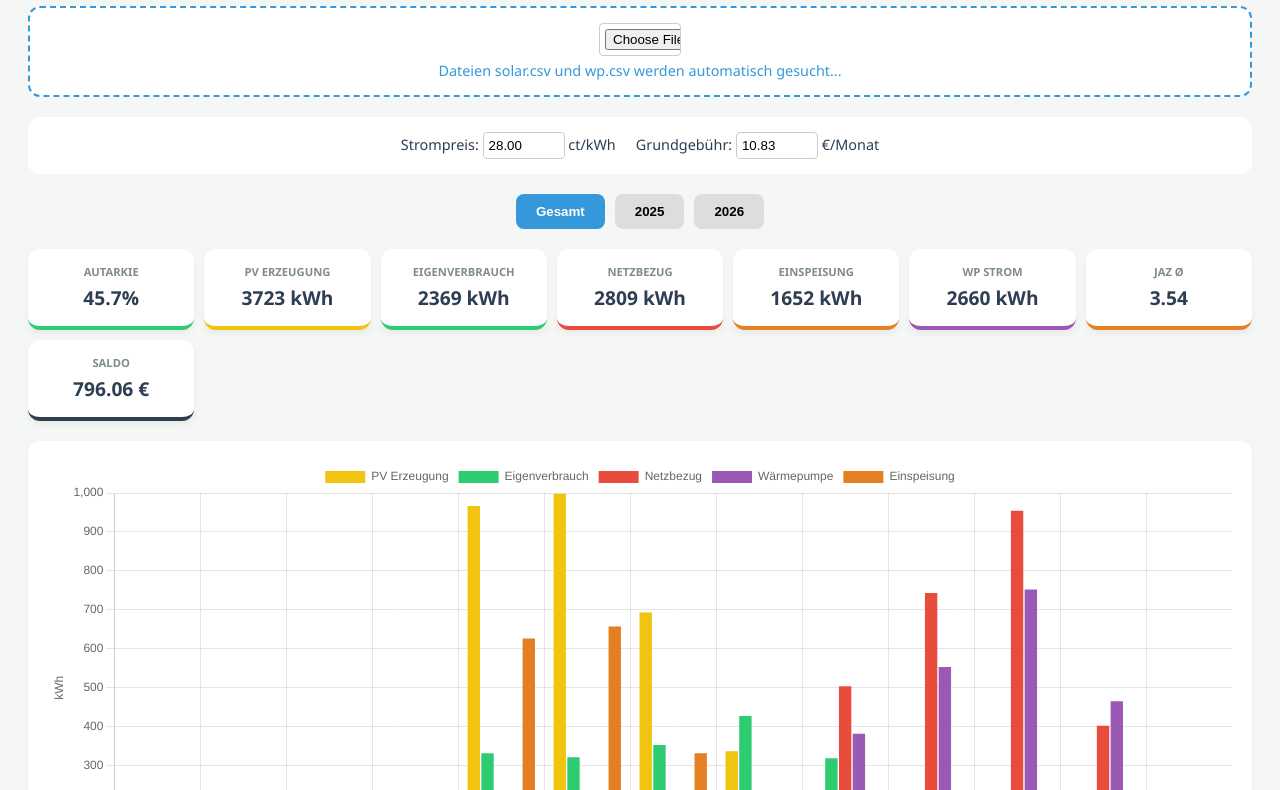
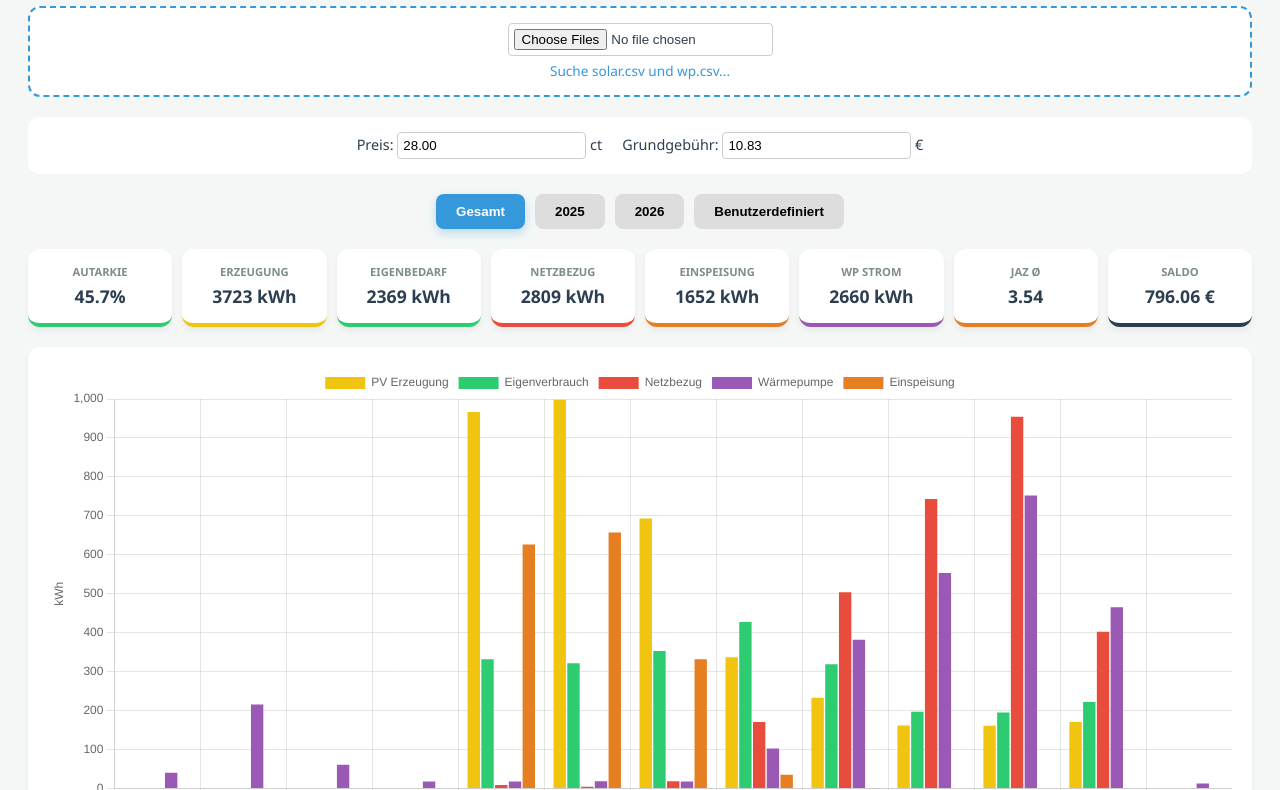
Before and after one commit to skoerner76-klara/energyboard, a plain HTML site: page index1.html in a window 1280 px wide. Shown: the part 108-898 px from the top of the page. Drawn offline with nearby package versions, Linux system fonts and the light colour scheme.

Commit message:
Update index1.html

```diff
--- a/index1.html
+++ b/index1.html
@@ -2,51 +2,65 @@
 <html lang="de">
 <head>
     <meta charset="UTF-8">
-    <title>Energie-Monitor Pro - Final</title>
+    <title>Energie-Monitor Pro - Full Filter Fix</title>
     <script src="https://cdn.jsdelivr.net/npm/chart.js"></script>
     <script src="https://cdnjs.cloudflare.com/ajax/libs/PapaParse/5.3.0/papaparse.min.js"></script>
     <style>
         :root { --pv: #f1c40f; --feedin: #e67e22; --house: #2ecc71; --wp: #9b59b6; --grid: #e74c3c; --bg: #f4f7f6; }
         body { font-family: 'Segoe UI', Tahoma, Geneva, Verdana, sans-serif; background: var(--bg); padding: 20px; color: #2c3e50; }
         .container { max-width: 1400px; margin: auto; }
-        .tabs { display: flex; gap: 10px; margin-bottom: 20px; justify-content: center; }
-        .tab-btn { padding: 10px 20px; border-radius: 8px; border: none; background: #ddd; cursor: pointer; font-weight: bold; }
-        .tab-btn.active { background: #3498db; color: white; }
-        .stats-grid { display: grid; grid-template-columns: repeat(auto-fit, minmax(150px, 1fr)); gap: 10px; margin-bottom: 20px; }
+        .tabs { display: flex; gap: 10px; margin-bottom: 20px; justify-content: center; flex-wrap: wrap; }
+        .tab-btn { padding: 10px 20px; border-radius: 8px; border: none; background: #ddd; cursor: pointer; font-weight: bold; transition: 0.3s; }
+        .tab-btn.active { background: #3498db; color: white; box-shadow: 0 4px 10px rgba(52, 152, 219, 0.3); }
+
+        .range-picker {
+            background: #fff; padding: 15px; border-radius: 12px; margin-bottom: 20px;
+            display: none; justify-content: center; align-items: center; gap: 20px; flex-wrap: wrap;
+            box-shadow: 0 2px 5px rgba(0,0,0,0.05); border: 1px solid #e0e0e0;
+        }
+        .range-picker.visible { display: flex; }
+
+        .stats-grid { display: grid; grid-template-columns: repeat(auto-fit, minmax(140px, 1fr)); gap: 10px; margin-bottom: 20px; }
         .stat-card { background: white; padding: 15px; border-radius: 12px; box-shadow: 0 4px 6px rgba(0,0,0,0.05); text-align: center; border-bottom: 4px solid #ddd; }
         .stat-card h3 { font-size: 0.7em; text-transform: uppercase; color: #7f8c8d; margin: 0; }
-        .stat-card p { margin: 5px 0 0; font-size: 1.2em; font-weight: bold; }
+        .stat-card p { margin: 5px 0 0; font-size: 1.1em; font-weight: bold; }
+
         .chart-card { background: white; padding: 20px; border-radius: 12px; box-shadow: 0 4px 6px rgba(0,0,0,0.05); margin-bottom: 20px; height: 450px; }
         .upload-area { background: #fff; padding: 15px; border-radius: 12px; text-align: center; margin-bottom: 20px; border: 2px dashed #3498db; }
-        .controls { background: #fff; padding: 15px; border-radius: 12px; margin-bottom: 20px; display: flex; justify-content: center; gap: 20px; font-size: 0.9em; }
-        input { width: 70px; padding: 5px; border-radius: 4px; border: 1px solid #ccc; }
+        .controls { background: #fff; padding: 15px; border-radius: 12px; margin-bottom: 20px; display: flex; justify-content: center; gap: 20px; flex-wrap: wrap; font-size: 0.9em; }
+        input, select { padding: 5px; border-radius: 4px; border: 1px solid #ccc; }
     </style>
 </head>
 <body>
 
 <div class="container">
-    <h1 style="text-align:center">☀️ Solar- & Wärmepumpen Analyse</h1>
+    <h1 style="text-align:center">☀️ Energie-Analyse & Zeitfilter</h1>
 
     <div class="upload-area">
         <input type="file" id="fileInput" multiple accept=".csv">
-        <p id="statusLine" style="margin: 5px 0 0; font-size: 0.9em; color: #3498db;">Dateien solar.csv und wp.csv werden automatisch gesucht...</p>
+        <p id="statusLine" style="margin: 5px 0 0; font-size: 0.85em; color: #3498db;">Suche solar.csv und wp.csv...</p>
     </div>
 
     <div class="controls">
-        <div>Strompreis: <input type="number" id="inpPrice" step="0.01"> ct/kWh</div>
-        <div>Grundgebühr: <input type="number" id="inpBase" step="0.01"> €/Monat</div>
+        <div>Preis: <input type="number" id="inpPrice" step="0.01"> ct</div>
+        <div>Grundgebühr: <input type="number" id="inpBase" step="0.01"> €</div>
     </div>
 
     <div id="tabBar" class="tabs"></div>
 
+    <div id="rangeSelector" class="range-picker">
+        Von: <select id="selectStart"></select>
+        Bis: <select id="selectEnd"></select>
+    </div>
+
     <div class="stats-grid">
         <div class="stat-card" style="border-color: var(--house)"><h3>Autarkie</h3><p id="txtAutarky">-</p></div>
-        <div class="stat-card" style="border-color: var(--pv)"><h3>PV Erzeugung</h3><p id="txtPvTotal">-</p></div>
-        <div class="stat-card" style="border-color: var(--house)"><h3>Eigenverbrauch</h3><p id="txtSelf">-</p></div>
+        <div class="stat-card" style="border-color: var(--pv)"><h3>Erzeugung</h3><p id="txtPvTotal">-</p></div>
+        <div class="stat-card" style="border-color: var(--house)"><h3>Eigenbedarf</h3><p id="txtSelf">-</p></div>
         <div class="stat-card" style="border-color: var(--grid)"><h3>Netzbezug</h3><p id="txtGrid">-</p></div>
         <div class="stat-card" style="border-color: var(--feedin)"><h3>Einspeisung</h3><p id="txtFeed">-</p></div>
         <div class="stat-card" style="border-color: var(--wp)"><h3>WP Strom</h3><p id="txtWp">-</p></div>
-        <div class="stat-card" style="border-color: var(--feedin)"><h3>JAZ Ø</h3><p id="txtJaz">-</p></div>
+        <div class="stat-card" style="border-color: #e67e22"><h3>JAZ Ø</h3><p id="txtJaz">-</p></div>
         <div class="stat-card" style="border-color: #2c3e50"><h3>Saldo</h3><p id="txtSaldo">-</p></div>
     </div>
 
@@ -60,11 +74,9 @@
     let currentMode = 'All', selectedYear = '';
 
     window.onload = () => {
-        // LocalStorage & Defaults
         document.getElementById('inpPrice').value = localStorage.getItem('energy_price') || "28.00";
         document.getElementById('inpBase').value = localStorage.getItem('energy_base') || "10.83";
 
-        // Auto-Load
         Promise.all([
             fetch('solar.csv').then(r => r.ok ? r.text() : null).catch(() => null),
             fetch('wp.csv').then(r => r.ok ? r.text() : null).catch(() => null)
@@ -123,12 +135,26 @@
             const btn = document.createElement('button');
             btn.innerText = label;
             btn.className = 'tab-btn' + (currentMode === mode && selectedYear === yr ? ' active' : '');
-            btn.onclick = () => { currentMode = mode; selectedYear = yr; updateUI(); };
+            btn.onclick = () => {
+                currentMode = mode;
+                selectedYear = yr;
+                document.getElementById('rangeSelector').classList.toggle('visible', mode === 'Custom');
+                updateUI();
+            };
             tabBar.appendChild(btn);
         };
 
         addTab('Gesamt', 'All');
         years.forEach(y => addTab(y, 'Year', y));
+        addTab('Benutzerdefiniert', 'Custom');
+
+        // Fill Selects
+        const sS = document.getElementById('selectStart'), sE = document.getElementById('selectEnd');
+        if(sS.options.length === 0) {
+            keys.forEach(k => { sS.add(new Option(k, k)); sE.add(new Option(k, k)); });
+            sE.selectedIndex = keys.length - 1;
+            sS.onchange = sE.onchange = () => render(keys);
+        }
 
         render(keys);
     }
@@ -136,6 +162,11 @@
     function render(allKeys) {
         let keys = allKeys;
         if(currentMode === 'Year') keys = keys.filter(k => k.startsWith(selectedYear));
+        if(currentMode === 'Custom') {
+            const start = document.getElementById('selectStart').value;
+            const end = document.getElementById('selectEnd').value;
+            keys = allKeys.filter(k => k >= start && k <= end);
+        }
 
         const price = parseFloat(document.getElementById('inpPrice').value)/100 || 0.28;
         const base = parseFloat(document.getElementById('inpBase').value) || 10.83;
@@ -197,8 +228,8 @@
         });
     };
 
-    document.getElementById('inpPrice').oninput = updateUI;
-    document.getElementById('inpBase').oninput = updateUI;
+    document.getElementById('inpPrice').oninput = () => updateUI();
+    document.getElementById('inpBase').oninput = () => updateUI();
 </script>
 </body>
 </html>
```
